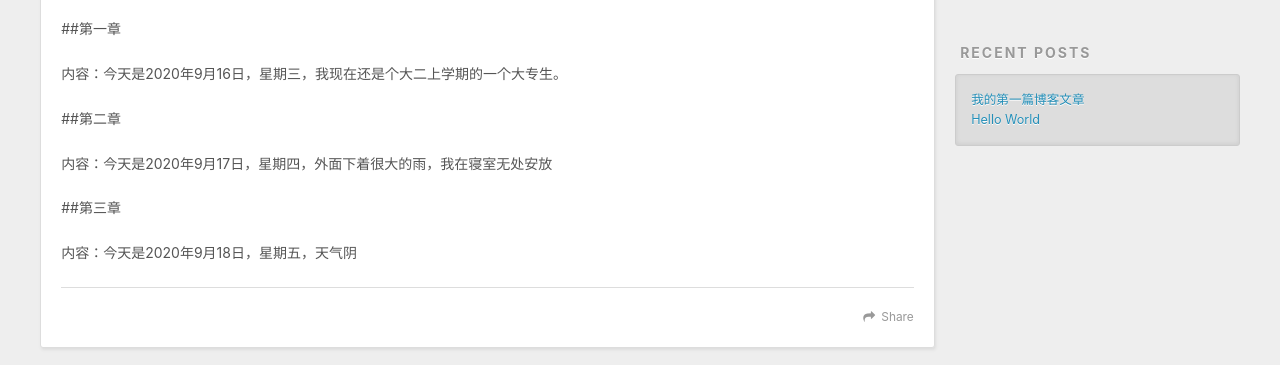
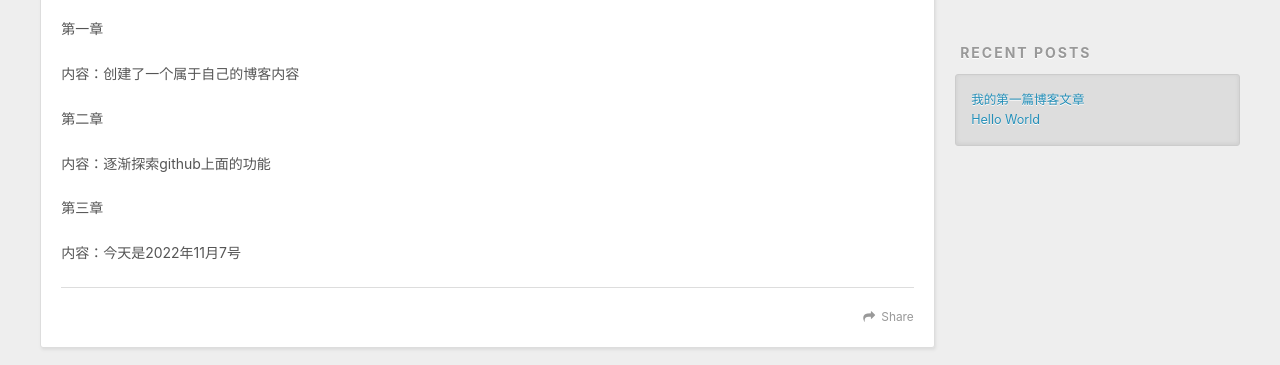
Before and after one commit to baojieAngel/hansonjie.github.io, a plain HTML site: page index.html in a window 1280 px wide. Shown: the part 435-800 px from the top of the page. Drawn offline with nearby package versions, Linux system fonts and the light colour scheme.

Commit message:
Update index.html

```diff
--- a/index.html
+++ b/index.html
@@ -86,12 +86,12 @@
 
     <div class="article-entry" itemprop="articleBody">
 
-        <p>##第一章</p>
-<p>内容：今天是2020年9月16日，星期三，我现在还是个大二上学期的一个大专生。</p>
-<p>##第二章</p>
-<p>内容：今天是2020年9月17日，星期四，外面下着很大的雨，我在寝室无处安放</p>
-<p>##第三章</p>
-<p>内容：今天是2020年9月18日，星期五，天气阴</p>
+        <p>第一章</p>
+<p>内容：创建了一个属于自己的博客内容</p>
+<p>第二章</p>
+<p>内容：逐渐探索github上面的功能</p>
+<p>第三章</p>
+<p>内容：今天是2022年11月7号</p>
 
 
     </div>
```
